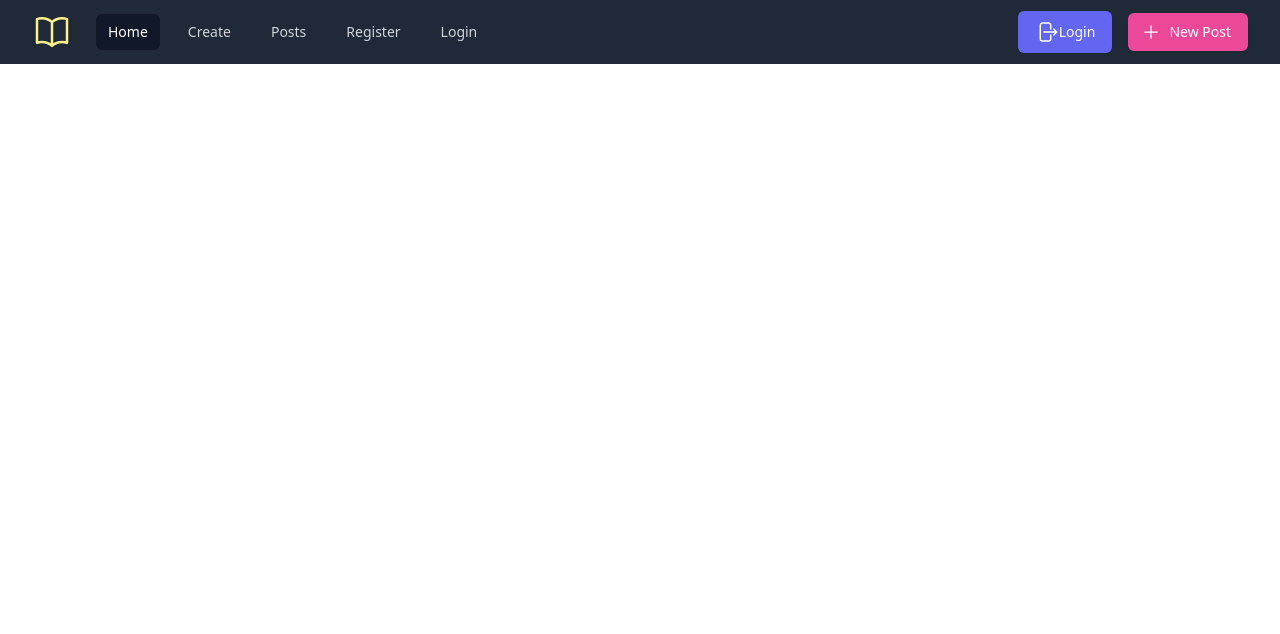
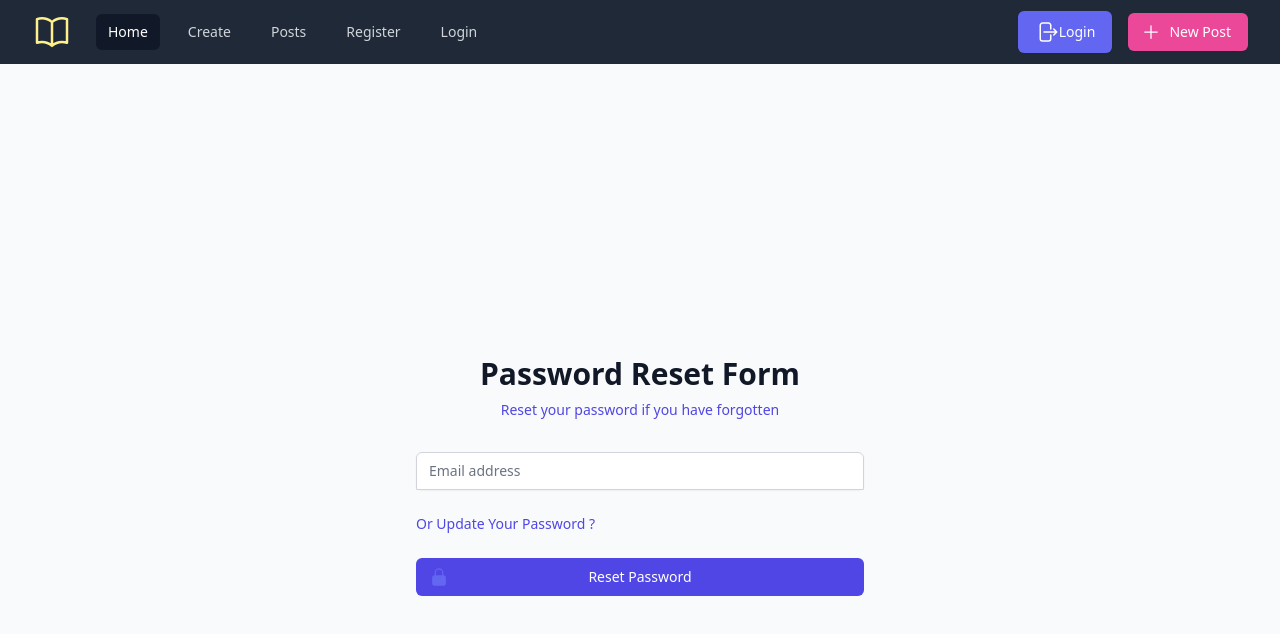
Before and after one commit to MatanZada/blogApp-MERN, a React (Create React App) app in the folder frontend/: page /password-reset-token in a window 1280 px wide. Shown: the top 634 px of the page. Built offline with nearby package versions, Linux system fonts and the light colour scheme.

Commit message:
Password reset Part 1

```diff
--- a/frontend/src/App.jsx
+++ b/frontend/src/App.jsx
@@ -18,6 +18,7 @@
 import UpdateProfileForm from "./components/Users/Profile/UpdateProfileForm";
 import UsersList from "./components/Users/UsersList/UsersList";
 import UpdatePassword from "./components/Users/PasswordManagement/UpdatePassword";
+import ResetPasswordForm from "./components/Users/PasswordManagement/ResetPasswordForm";
 
 function App({ ...rest }) {
   //check if user is login
@@ -58,6 +59,12 @@
           element={
             userAuth ? <UpdatePassword {...rest} /> : <Navigate to="/login" />
           }
+        />
+
+        <Route
+          path="/password-reset-token"
+          {...rest}
+          element={<ResetPasswordForm {...rest} />}
         />
 
         <Route
--- a/frontend/src/components/Users/Login/Login.jsx
+++ b/frontend/src/components/Users/Login/Login.jsx
@@ -1,10 +1,10 @@
 import React from "react";
 import { useFormik } from "formik";
+import { Navigate, Link } from "react-router-dom";
+import { useDispatch, useSelector } from "react-redux";
 import * as Yup from "yup";
 import poster from "../../../img/poster.png";
 import { loginUserAction } from "../../../redux/slices/users/usersSlices";
-import { Navigate } from "react-router-dom";
-import { useDispatch, useSelector } from "react-redux";
 
 //Form schema
 const formSchema = Yup.object({
@@ -23,15 +23,13 @@
     onSubmit: (values) => {
       //dispath the action
       dispatch(loginUserAction(values));
-      // console.log(values);
     },
     validationSchema: formSchema,
   });
 
-  //navigate
+  //Navigate
   const store = useSelector((state) => state?.users);
   const { userAuth, loading, serverErr, appErr } = store;
-  // console.log(store);
   if (userAuth) return <Navigate to={`/profile/${userAuth?._id}`} />;
   return (
     <>
@@ -145,6 +143,14 @@
                       </button>
                     )}
                   </form>
+                  <div className="p-2">
+                    <Link
+                      to="/password-reset-token"
+                      className="font-medium text-indigo-600 hover:text-indigo-500"
+                    >
+                      Forget Password ?
+                    </Link>
+                  </div>
                 </div>
               </div>
               <div className="w-full lg:w-3/5 px-4 mb-16 lg:mb-0 order-first lg:order-last">
--- /dev/null
+++ b/frontend/src/components/Users/PasswordManagement/ResetPasswordForm.jsx
@@ -0,0 +1,129 @@
+import { useFormik } from "formik";
+import * as Yup from "yup";
+import { Link } from "react-router-dom";
+import { useDispatch, useSelector } from "react-redux";
+import { LockClosedIcon } from "@heroicons/react/24/solid";
+
+//Form schema
+const formSchema = Yup.object({
+  email: Yup.string().required("Email is required"),
+});
+
+const ResetPasswordForm = () => {
+  const dispatch = useDispatch();
+  //formik
+  const formik = useFormik({
+    initialValues: {
+      email: "",
+    },
+    onSubmit: (values) => {
+      //dispath the action
+      console.log(values);
+    },
+    validationSchema: formSchema,
+  });
+
+  //select data from store
+  const users = useSelector((state) => state?.users);
+  const { passwordToken, loading, appErr, serverErr } = users;
+  return (
+    <div className="min-h-screen flex items-center justify-center bg-gray-50 py-12 px-4 sm:px-6 lg:px-8">
+      <div className="max-w-md w-full space-y-8">
+        <div>
+          <h2 className="mt-6 text-center text-3xl font-extrabold text-gray-900">
+            Password Reset Form
+          </h2>
+          <p className="mt-2 text-center text-sm text-gray-600">
+            <a className="font-medium text-indigo-600 hover:text-indigo-500">
+              Reset your password if you have forgotten
+            </a>
+          </p>
+        </div>
+        {/* Err msg */}
+        <div className="text-red-500 text-center">
+          {appErr || serverErr ? (
+            <h3>
+              {serverErr} {appErr}
+            </h3>
+          ) : null}
+        </div>
+
+        {/* Sucess msg */}
+        <div className="text-green-700 text-center">
+          {passwordToken && (
+            <h3>
+              Email is successfully sent to your email. Verify it within 10
+              minutes.
+            </h3>
+          )}
+        </div>
+        <form className="mt-8 space-y-6" onSubmit={formik.handleSubmit}>
+          <input type="hidden" name="remember" defaultValue="true" />
+          <div className="rounded-md shadow-sm -space-y-px">
+            <div>
+              <label htmlFor="email-address" className="sr-only">
+                Enter Your Email Address
+              </label>
+              <input
+                type="email"
+                autoComplete="email"
+                value={formik.values.email}
+                onChange={formik.handleChange("email")}
+                onBlur={formik.handleBlur("email")}
+                className="appearance-none rounded-none relative block w-full px-3 py-2 border border-gray-300 placeholder-gray-500 text-gray-900 rounded-t-md focus:outline-none focus:ring-indigo-500 focus:border-indigo-500 focus:z-10 sm:text-sm"
+                placeholder="Email address"
+              />
+              {/* Err msg */}
+              <div className="text-red-400 mb-2">
+                {formik.touched.email && formik.errors.email}
+              </div>
+            </div>
+          </div>
+
+          <div className="flex items-center justify-between">
+            <div className="text-sm">
+              <Link
+                to="/update-password"
+                className="font-medium text-indigo-600 hover:text-indigo-500"
+              >
+                Or Update Your Password ?
+              </Link>
+            </div>
+          </div>
+
+          <div>
+            {loading ? (
+              <button
+                disabled
+                className="group relative w-full flex justify-center py-2 px-4 border border-transparent text-sm font-medium rounded-md text-white bg-gray-600 "
+              >
+                <span className="absolute left-0 inset-y-0 flex items-center pl-3">
+                  <LockClosedIcon
+                    className="h-5 w-5 text-indigo-500 group-hover:text-indigo-400"
+                    aria-hidden="true"
+                  />
+                </span>
+                Loading please wait...
+              </button>
+            ) : (
+              <button
+                type="submit"
+                className="group relative w-full flex justify-center py-2 px-4 border border-transparent text-sm font-medium rounded-md text-white bg-indigo-600 hover:bg-indigo-700 focus:outline-none focus:ring-2 focus:ring-offset-2 focus:ring-indigo-500"
+              >
+                <span className="absolute left-0 inset-y-0 flex items-center pl-3">
+                  <LockClosedIcon
+                    className="h-5 w-5 text-indigo-500 group-hover:text-indigo-400"
+                    aria-hidden="true"
+                  />
+                </span>
+                Reset Password
+              </button>
+            )}
+          </div>
+        </form>
+      </div>
+    </div>
+  );
+};
+
+export default ResetPasswordForm;
```
